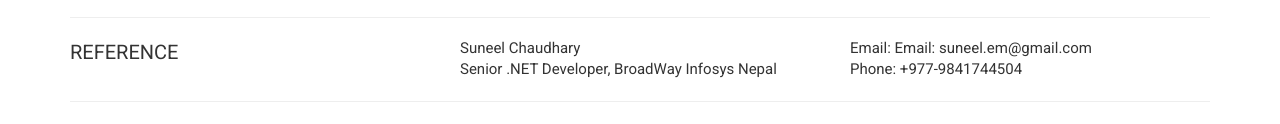
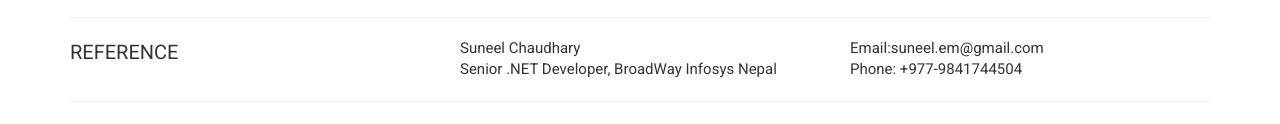
Before and after one commit to Sthasudip/sthasudip.github.io, a plain HTML site: page index.html in a window 1280 px wide. Shown: the part 858-982 px from the top of the page. Drawn offline with nearby package versions, Linux system fonts and the light colour scheme.

Commit message:
Update index.html

```diff
--- a/index.html
+++ b/index.html
@@ -139,7 +139,7 @@
                 <br>  Senior .NET Developer, BroadWay Infosys Nepal
             </div>
             <div class="col-lg-4 content">
-                Email: Email: suneel.em@gmail.com
+                Email:suneel.em@gmail.com
 
                 <br> Phone: +977-9841744504
             </div>
```
